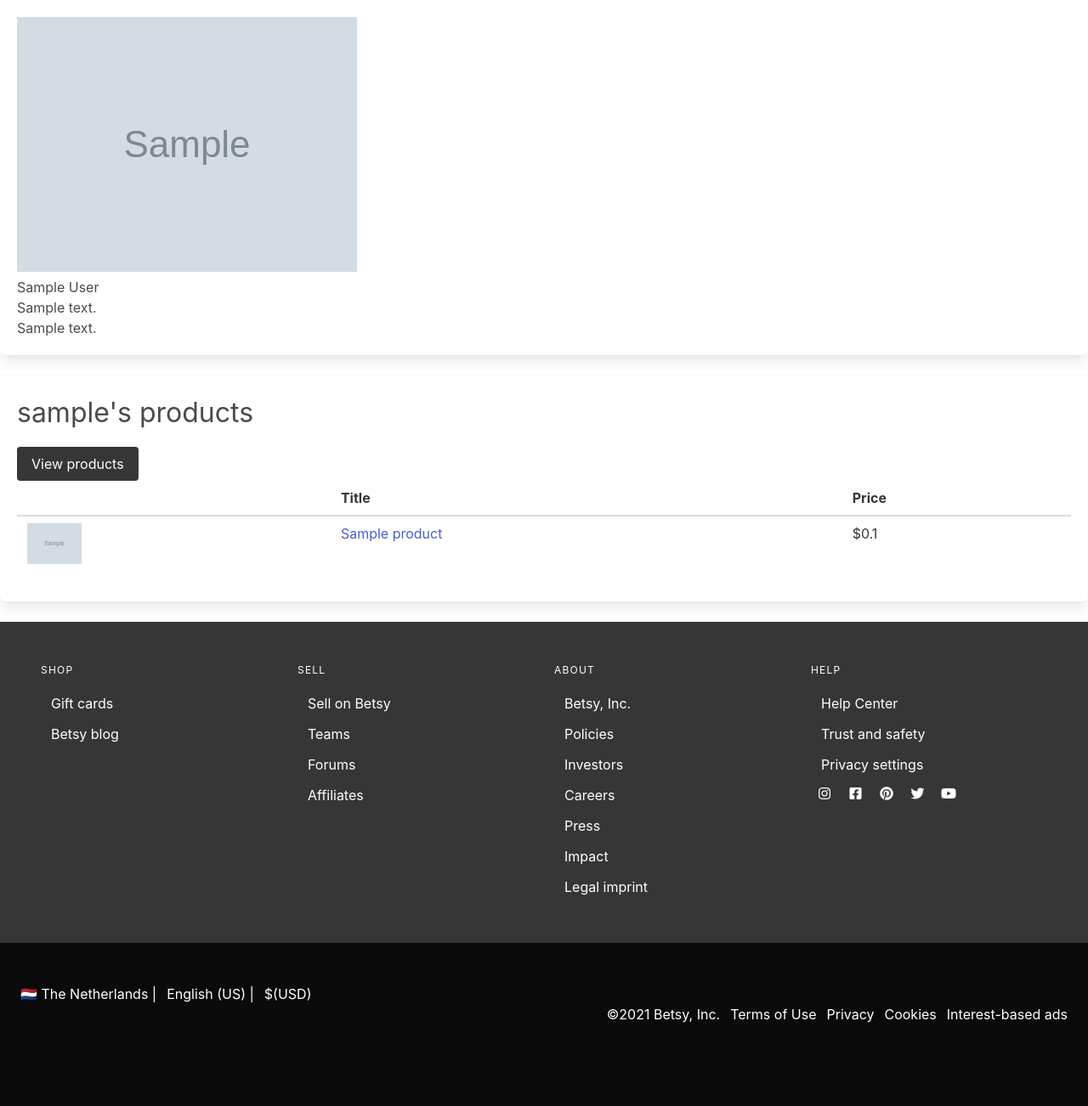
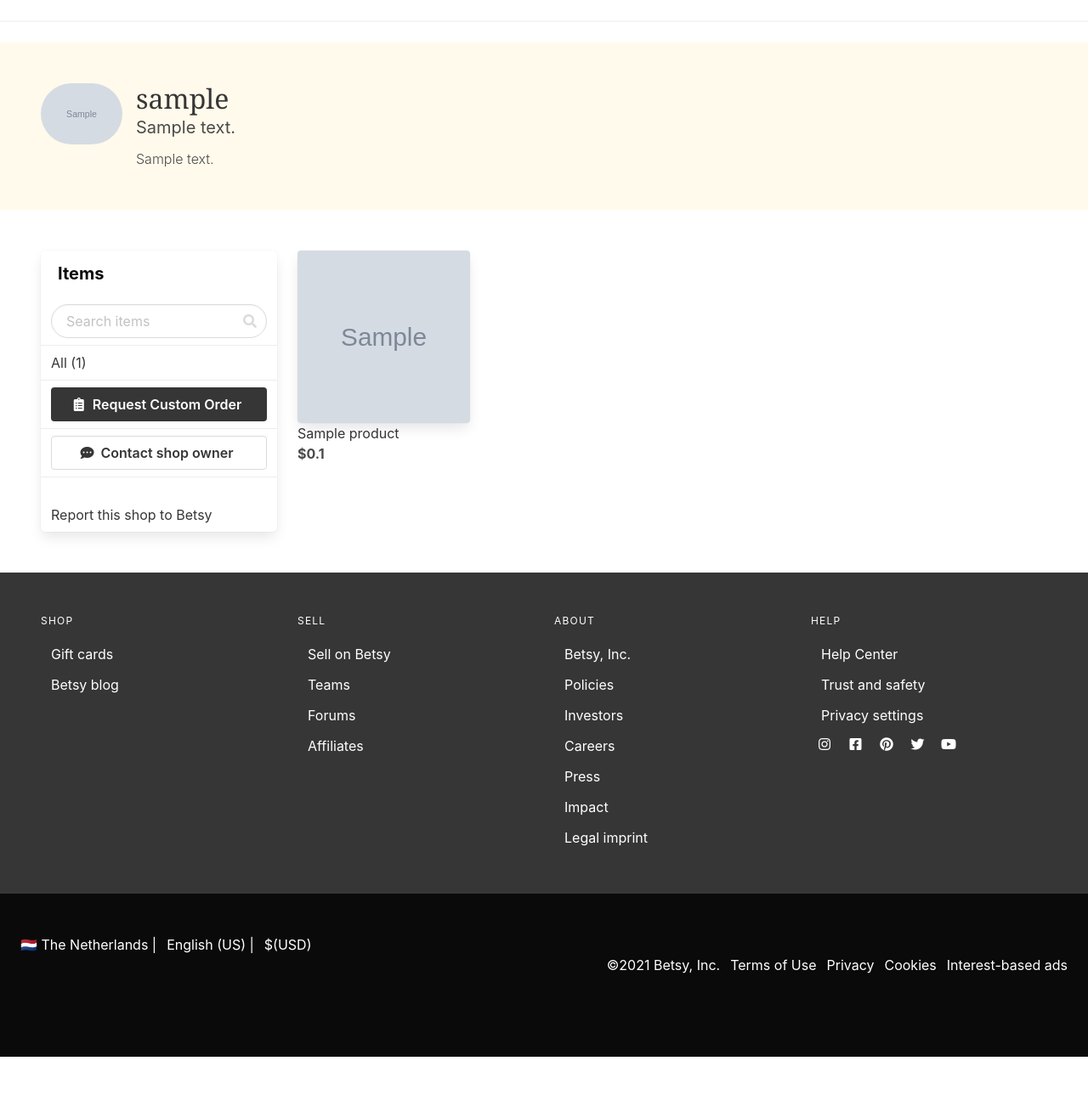
Before and after one commit to NTielman/Betsy, a Flask app: template templates/user_page.html in a window 1280 px wide. Shown: the part 140-1442 px from the top of the page at 85% size. After the commit the page ends 1384 px from the top, so only its background shows below. Run offline with Flask 2, Linux system fonts and the light colour scheme; the template is opened without the code that fills it: most values are stand-ins (such as "Sample title", 1, 10 or a date in 2020); grey boxes marked "Sample" are stand-in pictures; some libraries are stand-ins or nearby versions.

Commit message:
user page styling done

```diff
--- a/templates/user_page.html
+++ b/templates/user_page.html
@@ -2,45 +2,92 @@
 {% block title %} {{ betsy_user.username }} Profile {% endblock %}
 
 {% block content %}
-<div class="box">
-    <img src="{{ betsy_user.avatar_url }}" alt="user avatar">
-    <h1>{{ betsy_user.full_name }}</h1>
-    <p>{{ betsy_user.address }}</p>
-    <p>{{ betsy_user.bio }}</p>
+<hr>
+<div class="section has-background-warning-light">
+    <div class="columns">
+        <div class="column is-two-fifths">
+
+            <div class="media">
+                <figure class="image is-96x96 media-left">
+                    <img width="128" height="128" class="is-rounded" src="{{ betsy_user.avatar_url }}"  alt="user avatar">
+                </figure>
+                <div class="media-content">
+                    <div class="content">
+                        <h1 class="has-text-weight-light title mb-5" style="font-family: Georgia;">{{ betsy_user.username }}</h1>
+                        <p class="subtitle mb-3">{{ betsy_user.bio }}</p>
+                        <p class="has-text-weight-light">{{ betsy_user.address }}</p>
+                    </div>
+                </div>
+            </div>
+        </div>
+    </div>
 </div>
 
-<div class="box">
-    <h2 class="is-size-3 mb-4">{{ betsy_user.username }}'s products</h2>
-
+<div class="section">
+    <div class="columns">
+        <div class="column is-3">
+            <nav class="panel is-white">
+                <p class="panel-heading">
+                Items
+                </p>
+                <div class="panel-block">
+                <p class="control has-icons-right">
+                    <input class="input is-rounded" type="text" placeholder="Search items">
+                    <span class="icon is-right">
+                    <i class="fas fa-search" aria-hidden="true"></i>
+                    </span>
+                </p>
+                </div>
+                <a class="panel-block is-active">
+                All ({{ products|length }})
+                </a>
+                <div class="panel-block">
+                    <button class="button is-dark is-fullwidth">
+                        <span class="icon-text">
+                            <span class="icon">
+                                <i class="fas fa-clipboard-list"></i>
+                            </span>
+                            <span class="has-text-weight-semibold">Request Custom Order</span>
+                        </span>
+                    </button>
+                </div>
+                <div class="panel-block">
+                    <button class="button is-outlined is-fullwidth">
+                        <span class="icon-text">
+                            <span class="icon">
+                                <i class="fas fa-comment-dots"></i>
+                            </span>
+                            <span class="has-text-weight-semibold">Contact shop owner</span>
+                        </span>
+                    </button>
+                </div>
+                <br>
+                <a href="" class="panel-block">Report this shop to Betsy</a>
+            </nav>
+        </div>
+        <div class="column">
             {% if products %}
-        <a href="/user_page/{{ betsy_user.username }}/products/" class="button is-dark">View products</a>
-
-        <table class="table is-fullwidth">
-            <thead>
-                <tr>
-                    <th></th>
-                    <th>Title</th>
-                    <th>Price</th>
-                </tr>
-            </thead>
-            <tbody>
+                <div class="columns">
                 {% for product in products %}
-                    <tr>
-                        <td>
-                            <figure class="image is-64x64">
+                    <div class="column is-3 product-list-item">
+                        <div class="card">
+                            <div class="card-image">
+                                <figure class="image is-1by1">
+                                    <a href="/product_page/{{ product.prod_id }}">
                                         <img src="{{ product.thumbnail }}" alt="product thumbnail">
+                                    </a>
                                 </figure>
-                        </td>
-                        <td>
-                            <a href="/product_page/{{ product.prod_id }}">{{ product.title }}</a>
-                        </td>
-                        <td>${{ product.price_in_cents/100 }}</td>
-                    </tr>
+                            </div>
+                        </div>
+                        <a class="has-text-dark" href="/product_page/{{ product.prod_id }}">{{ product.title }}</a>
+                        <p class="has-text-weight-bold">${{ product.price_in_cents/100 }}</p>
+                    </div>
                 {% endfor %}
-            </tbody>
-        </table>
+                </div>
             {% else %}
                 <p>{{ betsy_user.username }} doesn't have any products yet...</p>
             {% endif %}
         </div>
+    </div>
+</div>
 {% endblock %}
```
Lines whose indentation alone changed are shown as unchanged.
